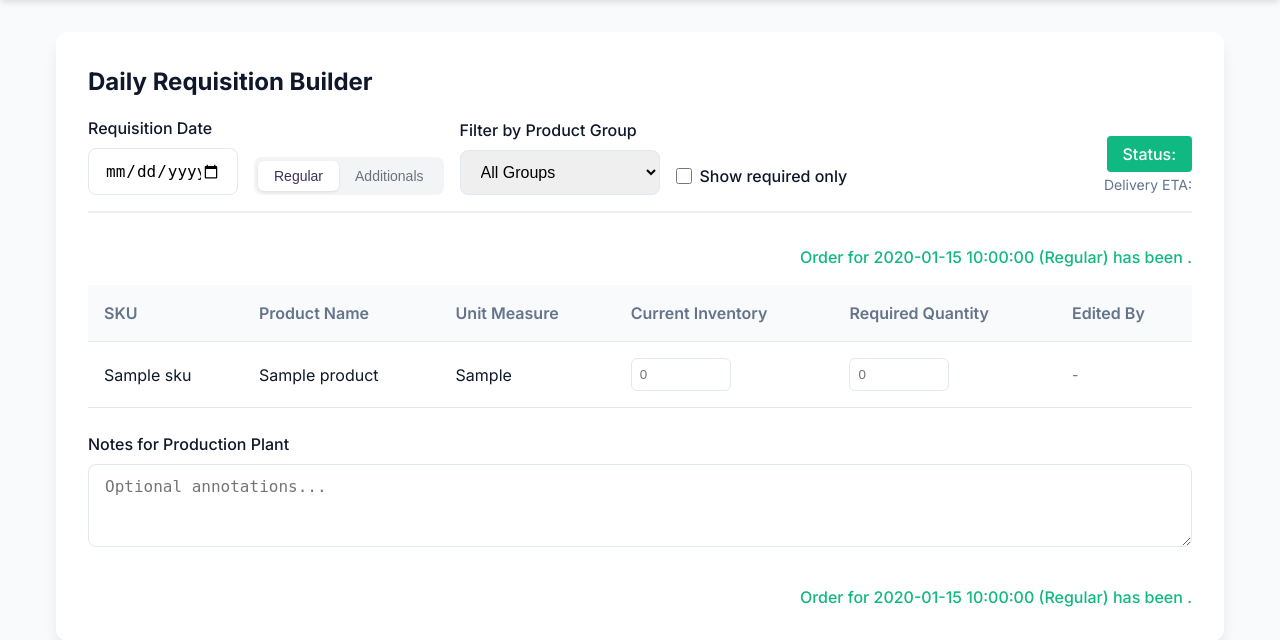
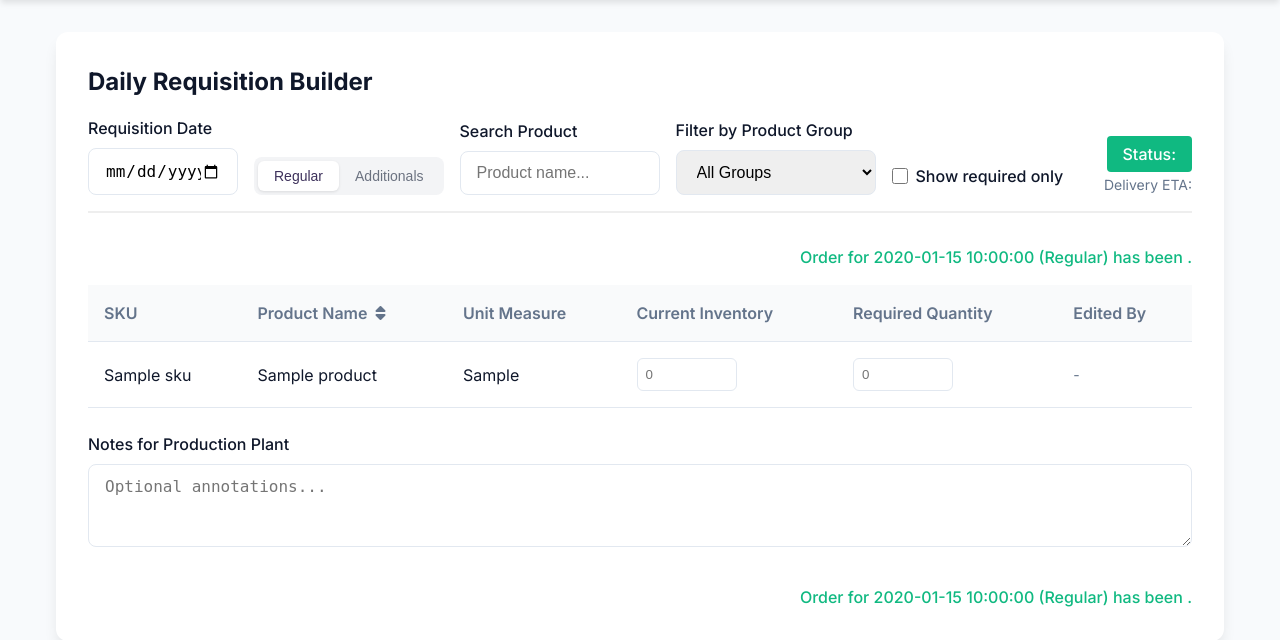
Before and after one commit to srJboca/requisiciones-restaurante, a Flask app: template frontend/templates/restaurant_order.html in a window 1280 px wide. Shown: the part 72-712 px from the top of the page. Run offline with Flask 3, Linux system fonts and the light colour scheme; the template is opened without the code that fills it: most values are stand-ins (such as "Sample title", 1, 10 or a date in 2020).

Commit message:
feat: add product search and sorting to restaurant orders and display created timestamps in production shipping

```diff
--- a/backend/routers/production.py
+++ b/backend/routers/production.py
@@ -6,6 +6,7 @@ from fastapi import APIRouter, Depends, HTTPException
 from sqlalchemy.orm import Session
 from pydantic import BaseModel
 from typing import List
+from datetime import timedelta
 
 from database import get_db
 from models.models import User, Order, OrderItem, Restaurant
@@ -72,6 +73,7 @@ def get_requirements(
                 "restaurant_name": o.restaurant.name,
                 "order_date": o.order_date,
                 "is_urgent": o.is_urgent,
+                "created_at": (o.created_at - timedelta(hours=5)).strftime('%Y-%m-%d %H:%M:%S') if o.created_at else None,
                 "restaurant_notes": o.restaurant_notes,
                 "items": items,
                 "submitted_by_name": o.submitted_by.username if o.submitted_by else None,
@@ -129,6 +131,7 @@ def get_history(
             "restaurant_name": o.restaurant.name if o.restaurant else "Unknown",
             "order_date": o.order_date,
             "is_urgent": o.is_urgent,
+            "created_at": (o.created_at - timedelta(hours=5)).strftime('%Y-%m-%d %H:%M:%S') if o.created_at else None,
             "status": o.status,
             "submitted_by_name": o.submitted_by.username if o.submitted_by else None,
             "shipped_by_name": o.shipped_by.username if o.shipped_by else None,
--- a/frontend/templates/production_shipping.html
+++ b/frontend/templates/production_shipping.html
@@ -28,6 +28,7 @@
             </div>
             <span style="color: var(--text-light); text-align: right;">
                 {{ _('Date') }}: {{ order.order_date }}<br>
+                {% if order.created_at %}<small style="color: var(--text-light);">{{ _('Created At') }}: {{ order.created_at }}</small><br>{% endif %}
                 {% if order.submitted_by_name %}<small>{{ _('Submitted by') }}: {{ order.submitted_by_name }}</small>{% endif %}
             </span>
         </div>
--- a/frontend/templates/restaurant_order.html
+++ b/frontend/templates/restaurant_order.html
@@ -22,6 +22,11 @@
                     {% if is_urgent %}background: var(--accent); box-shadow: 0 1px 3px rgba(0,0,0,0.1); color: white;{% else %}background: transparent; color: #6b7280;{% endif %}">
                     {{ _('Additionals') }}
                 </button>
+            </div>
+
+            <div class="form-group" style="margin: 0;">
+                <label class="form-label" for="searchInput">{{ _('Search Product') }}</label>
+                <input type="text" id="searchInput" class="form-control" placeholder="{{ _('Product name...') }}" oninput="filterProducts()" style="width: 200px;">
             </div>
 
             <div class="form-group" style="margin: 0;">
@@ -82,7 +87,9 @@
             <thead>
                 <tr>
                     <th>{{ _('SKU') }}</th>
-                    <th>{{ _('Product Name') }}</th>
+                    <th style="cursor: pointer; user-select: none;" onclick="sortProductsByName()">
+                        {{ _('Product Name') }} <i id="sortNameIcon" class="fas fa-sort" style="color: var(--text-light); margin-left: 0.25rem;"></i>
+                    </th>
                     <th>{{ _('Unit Measure') }}</th>
                     <th>{{ _('Current Inventory') }}</th>
                     <th>{{ _('Required Quantity') }}</th>
@@ -270,6 +277,7 @@
     function filterProducts() {
         const groupId = document.getElementById('groupSelect').value;
         const requiredOnly = document.getElementById('showRequiredOnly').checked;
+        const searchQuery = document.getElementById('searchInput') ? document.getElementById('searchInput').value.trim().toLowerCase() : '';
         const rows = document.querySelectorAll('.product-row');
 
         rows.forEach(row => {
@@ -290,12 +298,45 @@
                 }
             }
 
-            if (matchGroup && matchRequired) {
+            let matchSearch = true;
+            if (searchQuery !== '') {
+                const productName = row.children[1].textContent.trim().toLowerCase();
+                if (!productName.includes(searchQuery)) {
+                    matchSearch = false;
+                }
+            }
+
+            if (matchGroup && matchRequired && matchSearch) {
                 row.classList.remove('hidden');
             } else {
                 row.classList.add('hidden');
             }
         });
+    }
+
+    let sortNameAscending = true;
+    function sortProductsByName() {
+        const tbody = document.getElementById('productGrid');
+        const rows = Array.from(tbody.querySelectorAll('.product-row'));
+
+        rows.sort((a, b) => {
+            const nameA = a.children[1].textContent.trim().toLowerCase();
+            const nameB = b.children[1].textContent.trim().toLowerCase();
+            if (nameA < nameB) return sortNameAscending ? -1 : 1;
+            if (nameA > nameB) return sortNameAscending ? 1 : -1;
+            return 0;
+        });
+
+        const icon = document.getElementById('sortNameIcon');
+        if (sortNameAscending) {
+            icon.className = 'fas fa-sort-alpha-down';
+        } else {
+            icon.className = 'fas fa-sort-alpha-up';
+        }
+
+        sortNameAscending = !sortNameAscending;
+
+        rows.forEach(row => tbody.appendChild(row));
     }
 
     async function submitOrder(e) {
```
